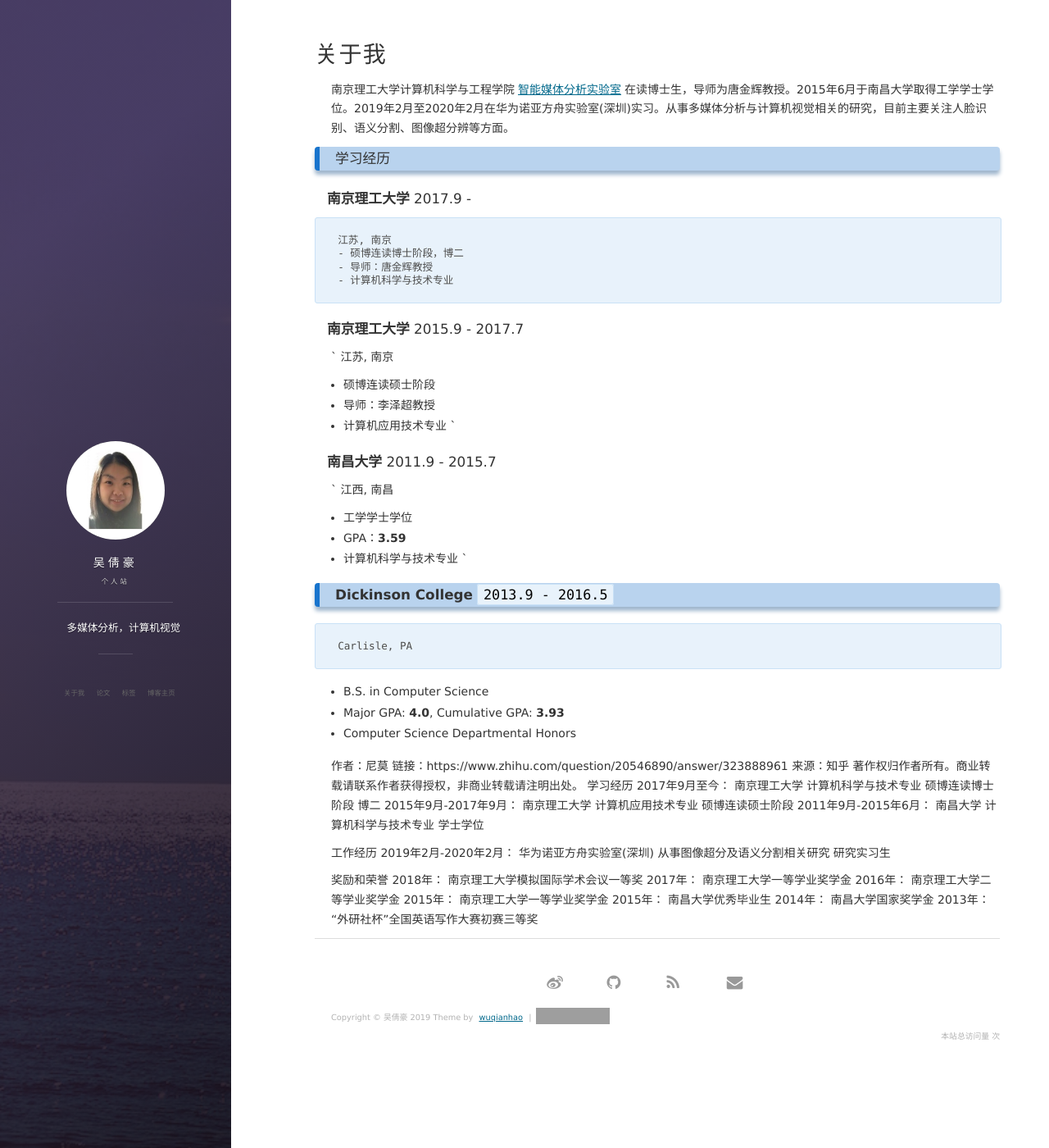
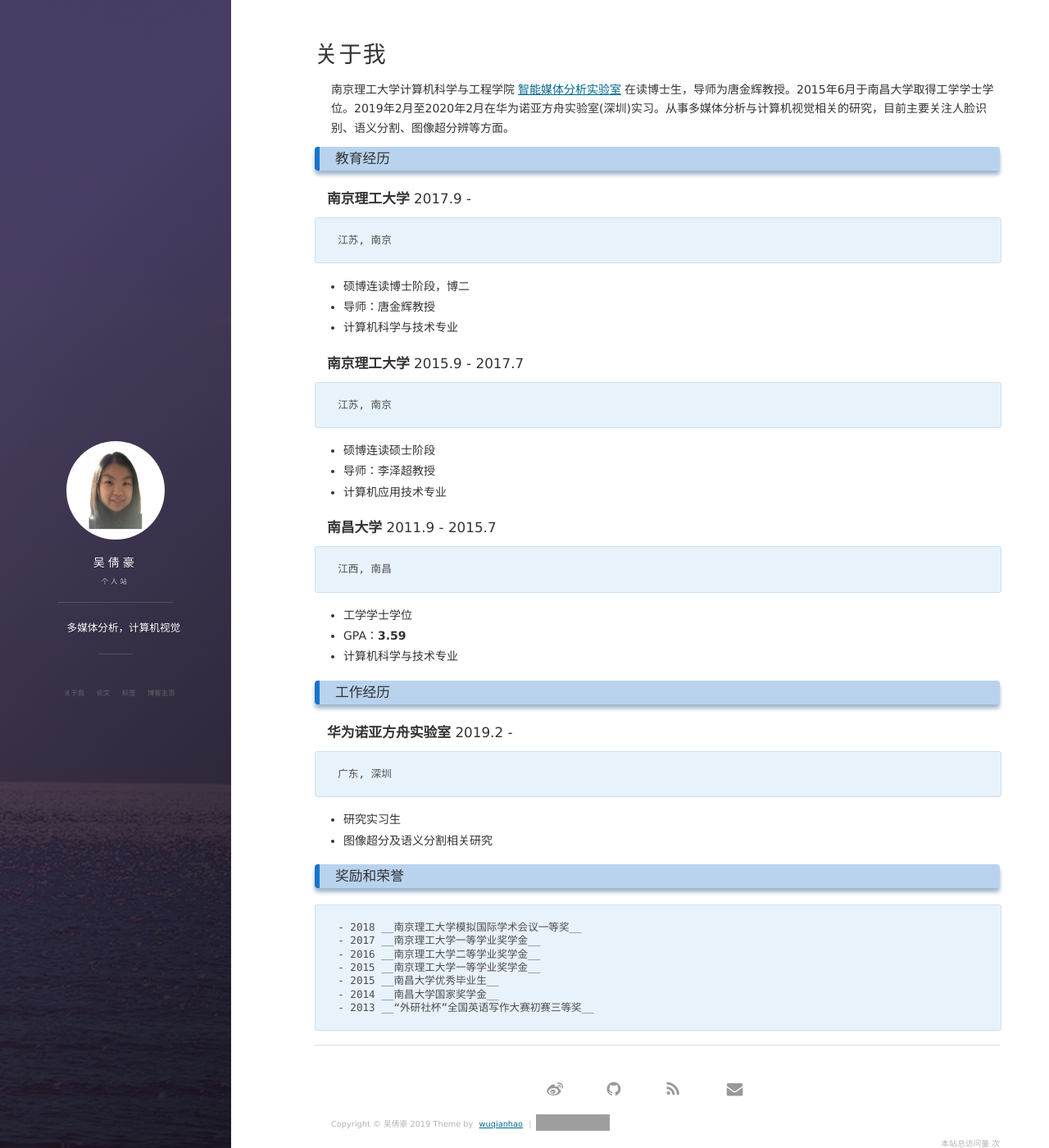
Before and after one commit to wqhIris/homepage, a Jekyll site: the page built from about.md, in a window 1280 px wide and 1400 px high. Shown: the whole window at 82% size. Built offline with Jekyll 4.4.1, drawn with Linux system fonts in a browser that asks for light colours; nearby versions of some CDN libraries; comment, search, counter and statistics services are not loaded; grey boxes are pictures that could not be loaded.

Commit message:
Update about.md

````diff
--- a/about.md
+++ b/about.md
@@ -5,57 +5,48 @@ title: 关于我
 
 南京理工大学计算机科学与工程学院<a href='https://imag-njust.net/'>智能媒体分析实验室</a>在读博士生，导师为唐金辉教授。2015年6月于南昌大学取得工学学士学位。2019年2月至2020年2月在华为诺亚方舟实验室(深圳)实习。从事多媒体分析与计算机视觉相关的研究，目前主要关注人脸识别、语义分割、图像超分辨等方面。
 
-### 学习经历
-
+### 教育经历
 #### __南京理工大学__ 2017.9 -
 ```
 江苏, 南京
+```
 - 硕博连读博士阶段，博二
 - 导师：唐金辉教授
 - 计算机科学与技术专业
-```
 
 #### __南京理工大学__ 2015.9 - 2017.7
-`
+```
 江苏, 南京
+```
 - 硕博连读硕士阶段
 - 导师：李泽超教授
 - 计算机应用技术专业
-`
 
 #### __南昌大学__ 2011.9 - 2015.7
-`
+```
 江西, 南昌
+```
 - 工学学士学位
 - GPA：__3.59__
 - 计算机科学与技术专业
-`
 
-### __Dickinson College__ `2013.9 - 2016.5`
+
+### 工作经历
+#### __华为诺亚方舟实验室__ 2019.2 -
 ```
-Carlisle, PA
+广东, 深圳
 ```
-- B.S. in Computer Science
-- Major GPA: __4.0__, Cumulative GPA: __3.93__
-- Computer Science Departmental Honors
+- 研究实习生
+- 图像超分及语义分割相关研究
 
-作者：尼莫
-链接：https://www.zhihu.com/question/20546890/answer/323888961
-来源：知乎
-著作权归作者所有。商业转载请联系作者获得授权，非商业转载请注明出处。
-学习经历
-2017年9月至今：				  南京理工大学 计算机科学与技术专业 硕博连读博士阶段  博二
-2015年9月-2017年9月：		南京理工大学 计算机应用技术专业 硕博连读硕士阶段
-2011年9月-2015年6月：  	南昌大学 计算机科学与技术专业 学士学位
 
-工作经历
-2019年2月-2020年2月：    华为诺亚方舟实验室(深圳) 从事图像超分及语义分割相关研究 研究实习生
-
-奖励和荣誉
-2018年：  南京理工大学模拟国际学术会议一等奖
-2017年：	南京理工大学一等学业奖学金
-2016年：  南京理工大学二等学业奖学金
-2015年：  南京理工大学一等学业奖学金
-2015年：	南昌大学优秀毕业生
-2014年：	南昌大学国家奖学金
-2013年：	“外研社杯”全国英语写作大赛初赛三等奖
+### 奖励和荣誉
+```
+- 2018 __南京理工大学模拟国际学术会议一等奖__
+- 2017 __南京理工大学一等学业奖学金__
+- 2016 __南京理工大学二等学业奖学金__
+- 2015 __南京理工大学一等学业奖学金__
+- 2015 __南昌大学优秀毕业生__
+- 2014 __南昌大学国家奖学金__
+- 2013 __“外研社杯”全国英语写作大赛初赛三等奖__
+```
````
